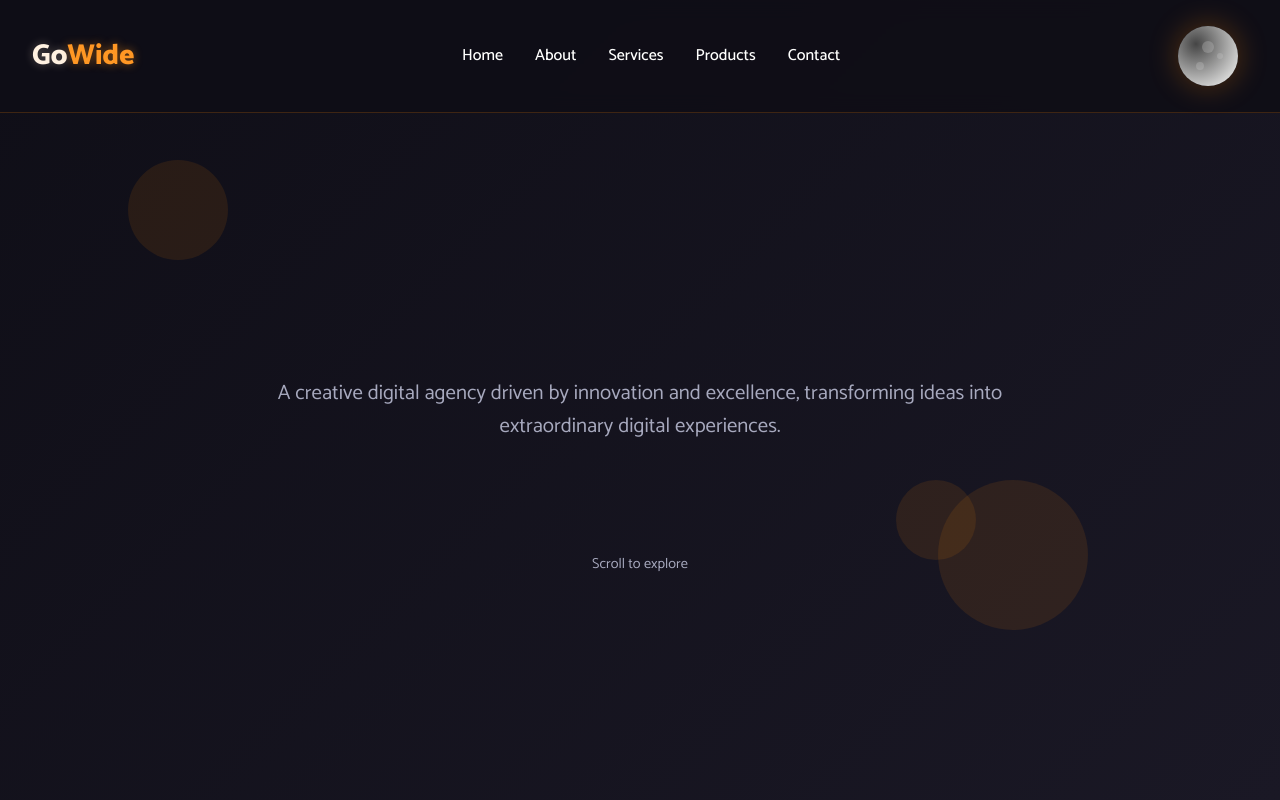
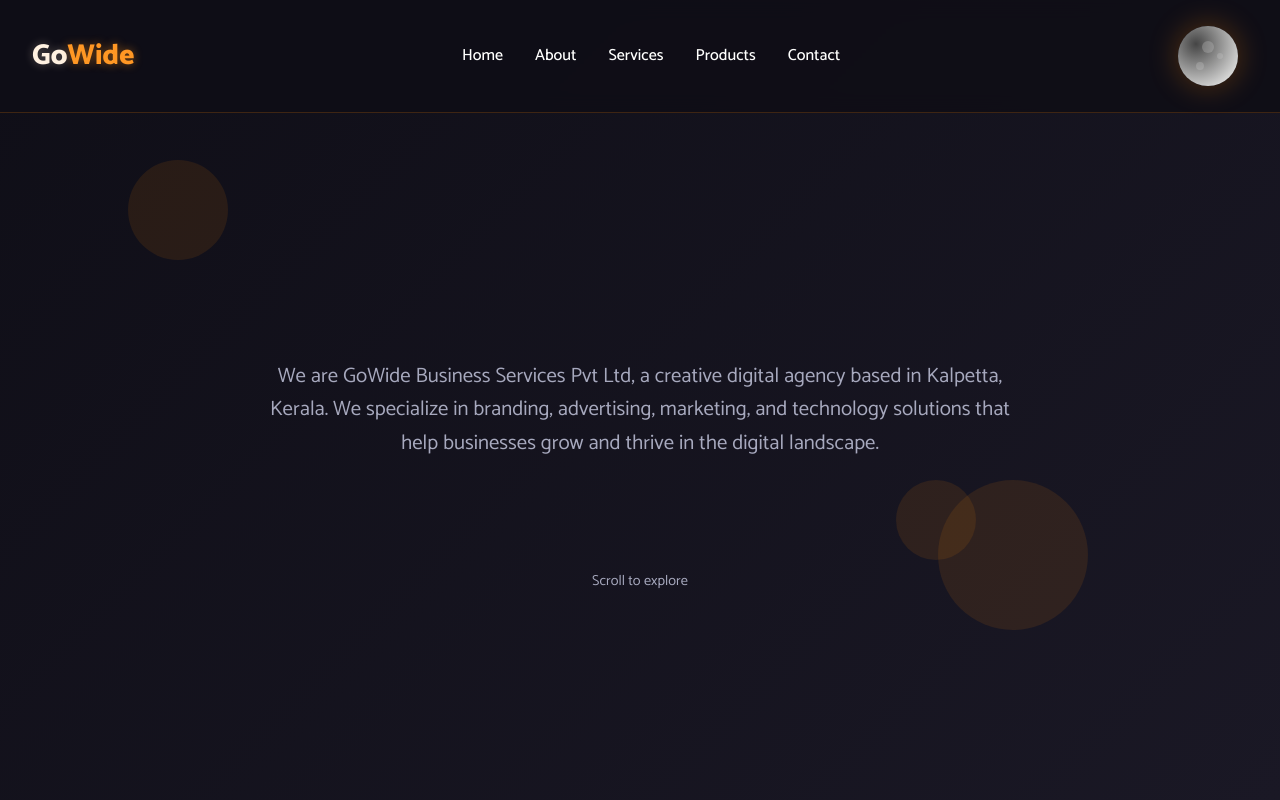
Before and after one commit to gowidebs/gowide-website, a React (Create React App) app: page /about in a window 1280 px wide. Shown: the top 800 px of the page. Built offline with nearby package versions, Linux system fonts and the light colour scheme.

Commit message:
Add 'Who We Are' content to About page hero section

```diff
--- a/src/pages/About.js
+++ b/src/pages/About.js
@@ -459,7 +459,7 @@
             animate={{ opacity: 1, y: 0 }}
             transition={{ duration: 0.8, delay: 0.2 }}
           >
-            A creative digital agency driven by innovation and excellence, transforming ideas into extraordinary digital experiences.
+            We are GoWide Business Services Pvt Ltd, a creative digital agency based in Kalpetta, Kerala. We specialize in branding, advertising, marketing, and technology solutions that help businesses grow and thrive in the digital landscape.
           </motion.p>
           <ScrollIndicator>
             <div className="mouse"></div>
```
